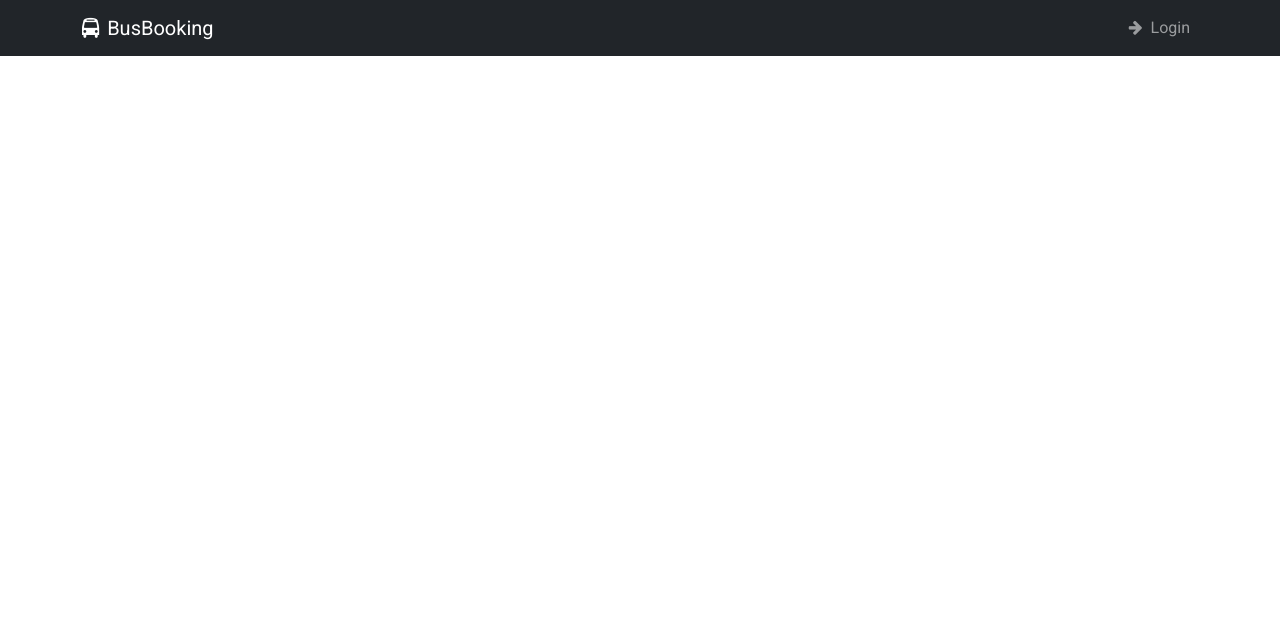
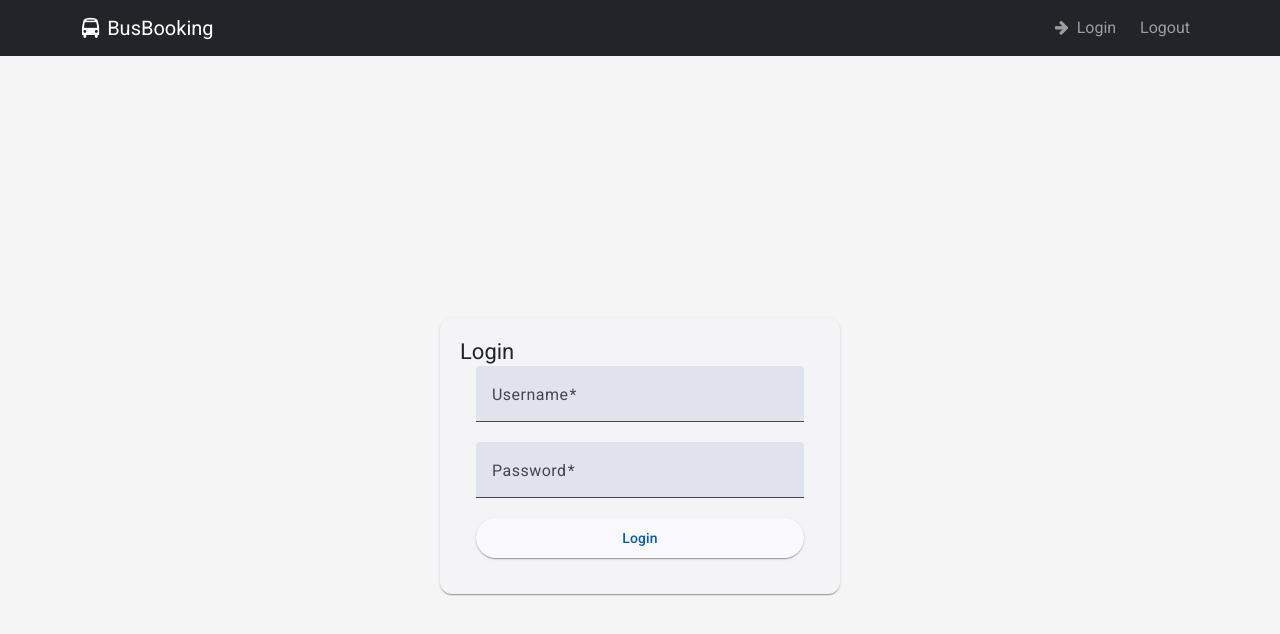
Before and after one commit to thaheerahmedshaik/FrontEnd_BusBookingAngular, an Angular app: page /login in a window 1280 px wide. Before the commit this address led to /. Shown: the top 634 px of the page. Built offline with nearby package versions, Linux system fonts and the light colour scheme.

Commit message:
Login_UI Added and logout button

```diff
--- a/package.json
+++ b/package.json
@@ -14,7 +14,7 @@
     "@angular/cdk": "^19.2.14",
     "@angular/common": "^19.2.0",
     "@angular/compiler": "^19.2.0",
-    "@angular/core": "^19.2.0",
+    "@angular/core": "^19.2.14",
     "@angular/forms": "^19.2.0",
     "@angular/material": "^19.2.14",
     "@angular/platform-browser": "^19.2.0",
@@ -26,7 +26,7 @@
     "@fortawesome/fontawesome-svg-core": "^6.7.2",
     "@fortawesome/free-solid-svg-icons": "^6.7.2",
     "@ng-bootstrap/ng-bootstrap": "^18.0.0",
-    "bootstrap": "^5.3.5",
+    "bootstrap": "^5.3.8",
     "express": "^4.18.2",
     "font-awesome": "^4.7.0",
     "rxjs": "~7.8.0",
--- a/src/app/app.component.html
+++ b/src/app/app.component.html
@@ -14,6 +14,12 @@
             <i class="fa fa-arrow-right me-1"></i> Login
           </a>
         </li>
+        <!-- Logout Button -->
+        <li class="nav-item">
+          <button class="nav-link btn btn-link " (click)="logout()">
+            <i class="fa fa-sign-out-alt me-1"></i> Logout
+          </button>
+        </li>
       </ul>
     </div>
   </div>
--- a/src/app/app.component.ts
+++ b/src/app/app.component.ts
@@ -1,12 +1,42 @@
-import { Component } from '@angular/core';
-import { RouterOutlet } from '@angular/router';
+import { Component, OnInit } from '@angular/core';
+import { Router } from '@angular/router';
+
+import { RouterModule } from '@angular/router';
 
 @Component({
   selector: 'app-root',
-  imports: [RouterOutlet],
   templateUrl: './app.component.html',
-  styleUrl: './app.component.css'
+  styleUrls: ['./app.component.css'],
+  imports: [RouterModule],
+
 })
-export class AppComponent {
-  title = 'Ecommerce-App';
+export class AppComponent implements OnInit {
+  isLoggedIn: boolean = false;
+title:any
+  constructor(private router: Router) {}
+
+  ngOnInit() {
+    // Check if the code is running in the browser before accessing localStorage
+    if (typeof window !== 'undefined') {
+      this.isLoggedIn = localStorage.getItem('isLoggedIn') === 'true';
+
+      // If not logged in, navigate to the login page
+      if (!this.isLoggedIn) {
+        this.router.navigate(['/login']);
+      }
+    }
+  }
+
+  logout() {
+    if (typeof window !== 'undefined') {
+      // Set the login state to false
+      this.isLoggedIn = false;
+
+      // Remove the login state from localStorage
+      localStorage.removeItem('isLoggedIn');
+
+      // Navigate to login page after logout
+      this.router.navigate(['/login']);
+    }
+  }
 }
--- a/src/app/app.routes.ts
+++ b/src/app/app.routes.ts
@@ -5,6 +5,7 @@ import { BookTicketsComponent } from './pages/book-tickets/book-tickets.componen
 import { MyBookingsComponent } from './pages/my-bookings/my-bookings.component';
 import { PaymentDetailsComponent } from './pages/payment-details/payment-details.component';
 import { CustomerDataComponent } from './pages/customer-data/customer-data.component';
+import { LoginComponent } from './pages/login/login.component';
 
 export const routes: Routes = [
     {
@@ -35,7 +36,7 @@ export const routes: Routes = [
      {
         path:"customer-data",
         component:CustomerDataComponent
-     }
-
+     },
+{ path: 'login', component: LoginComponent },
 
 ];
--- /dev/null
+++ b/src/app/pages/login/login.component.css
@@ -0,0 +1,16 @@
+.login-container {
+  display: flex;
+  justify-content: center;
+  align-items: center;
+  height: 100vh;
+  background: #f5f5f5;
+}
+
+.login-card {
+  width: 400px;
+  padding: 20px;
+}
+
+.full-width {
+  width: 100%;
+}
--- /dev/null
+++ b/src/app/pages/login/login.component.html
@@ -0,0 +1,23 @@
+
+<div class="login-container">
+  <mat-card class="login-card">
+    <mat-card-title>Login</mat-card-title>
+    <mat-card-content>
+      <form [formGroup]="loginForm" (ngSubmit)="onLogin()">
+        <mat-form-field appearance="fill" class="full-width">
+          <mat-label>Username</mat-label>
+          <input matInput formControlName="username" required>
+        </mat-form-field>
+
+        <mat-form-field appearance="fill" class="full-width">
+          <mat-label>Password</mat-label>
+          <input matInput type="password" formControlName="password" required>
+        </mat-form-field>
+
+        <button mat-raised-button color="primary" class="full-width" type="submit">
+          Login
+        </button>
+      </form>
+    </mat-card-content>
+  </mat-card>
+</div>
--- /dev/null
+++ b/src/app/pages/login/login.component.ts
@@ -0,0 +1,74 @@
+import { Component } from '@angular/core';
+import { FormBuilder, FormGroup, ReactiveFormsModule } from '@angular/forms';
+import { HttpClient, HttpClientModule } from '@angular/common/http';
+import { Router } from '@angular/router';  // Import Router
+import { CommonModule } from '@angular/common';
+
+// Angular Material
+import { MatCardModule } from '@angular/material/card';
+import { MatButtonModule } from '@angular/material/button';
+import { MatFormFieldModule } from '@angular/material/form-field';
+import { MatInputModule } from '@angular/material/input';
+
+@Component({
+  selector: 'app-login',
+  templateUrl: './login.component.html',
+  styleUrls: ['./login.component.css'],
+  standalone: true,
+  imports: [
+    CommonModule,
+    ReactiveFormsModule,
+    HttpClientModule,
+    MatCardModule,
+    MatFormFieldModule,
+    MatInputModule,
+    MatButtonModule
+  ]
+})
+export class LoginComponent {
+  isLoggedIn: boolean = false;  // Flag to track login state
+  loginForm: FormGroup;
+
+  constructor(
+    private fb: FormBuilder,
+    private http: HttpClient,
+    private router: Router  // Inject Router
+  ) {
+    this.loginForm = this.fb.group({
+      username: [''],
+      password: ['']
+    });
+  }
+
+  // On Login button click
+  onLogin() {
+    this.http.post('http://localhost:8080/api/auth/login', this.loginForm.value)
+      .subscribe({
+        next: (res: any) => {
+          console.log('Response:', res);  // Log the response to confirm its structure
+          alert('Login Successful!');
+          // After successful login, set the login state and navigate to search
+          this.isLoggedIn = true;
+          localStorage.setItem('isLoggedIn', 'true');
+          this.router.navigate(['/search']);
+        },
+        error: err => {
+          console.error('Error:', err);
+          alert('An error occurred. Please try again later.');
+        }
+      });
+  }
+
+  // On Logout button click
+  onLogout() {
+    // Handle logout (clear state and navigate back to the login page)
+    this.isLoggedIn = false;
+    localStorage.removeItem('isLoggedIn');
+    this.router.navigate(['/login']);
+  }
+
+  // On initialization, check login state (can be done using localStorage or sessionStorage)
+  ngOnInit() {
+    this.isLoggedIn = localStorage.getItem('isLoggedIn') === 'true';
+  }
+}
```
Also changed, not shown: src/app/booking.service.ts (+22 -12 lines), 2 other files (tests, documents, lock files or other folders). Lines whose indentation alone changed are shown as unchanged.
